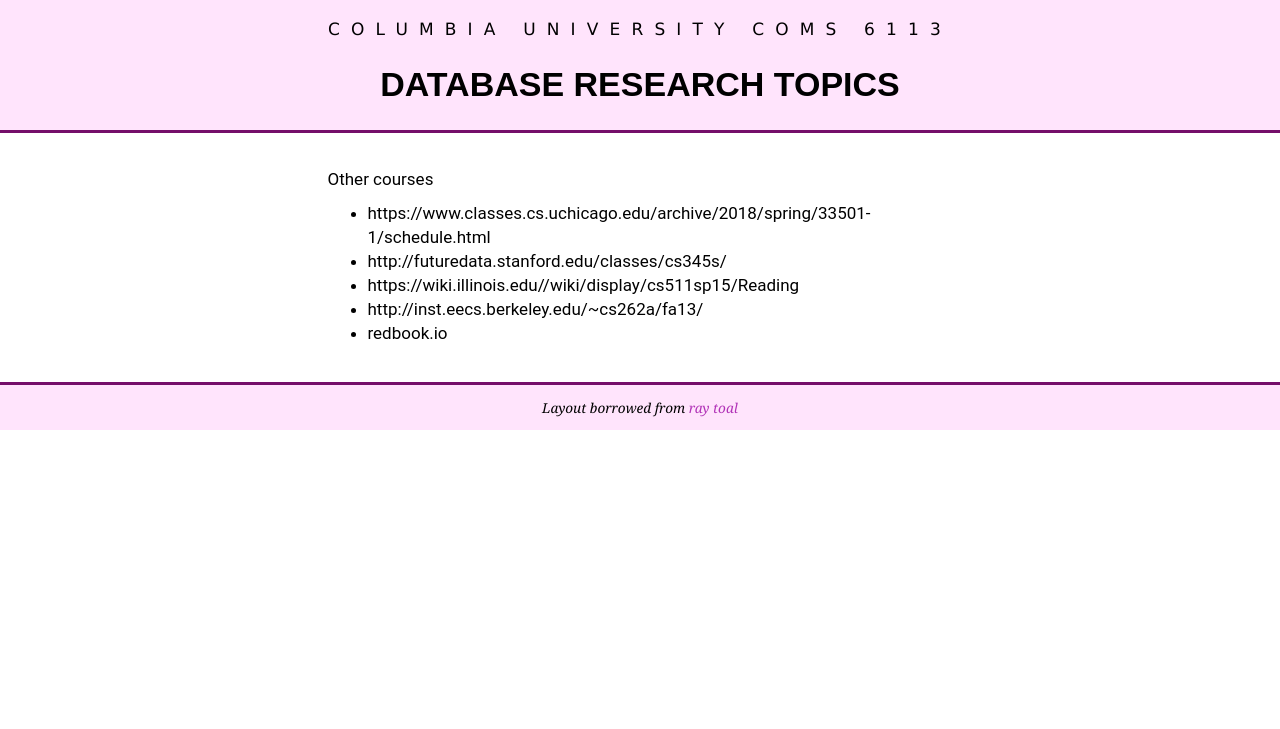
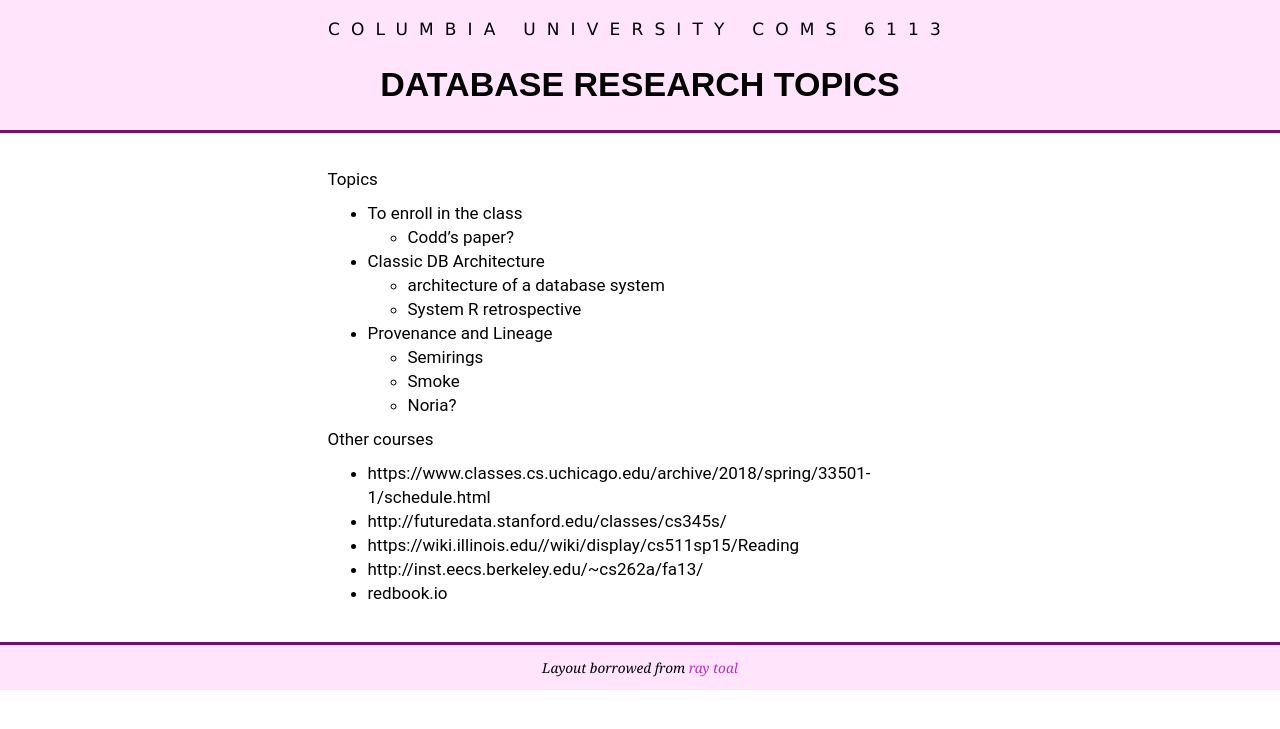
Before and after one commit to wzao1515/w6113.github.io, a Jekyll site: the page built from notes.md, in a window 1280 px wide. Shown: the top 729 px of the page. Built offline with Jekyll 4.4.1, drawn with Linux system fonts in a browser that asks for light colours; our own code applies the rules of GitHub Pages for plain Markdown files.

Commit message:
lazy commit msg

```diff
--- a/notes.md
+++ b/notes.md
@@ -1,3 +1,16 @@
+
+Topics
+
+* To enroll in the class
+  * Codd's paper?
+* Classic DB Architecture
+  * architecture of a database system
+  * System R retrospective
+* Provenance and Lineage
+  * Semirings
+  * Smoke
+  * Noria?
+
 Other courses
 
 * https://www.classes.cs.uchicago.edu/archive/2018/spring/33501-1/schedule.html
```
Also changed, not shown: index.md (+1 -1 lines).
